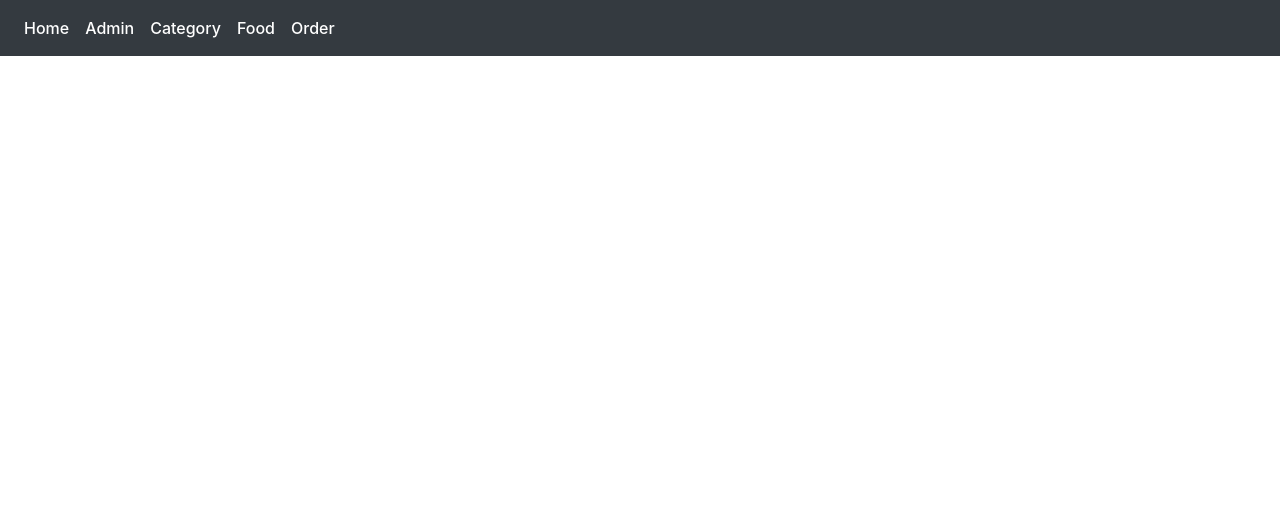
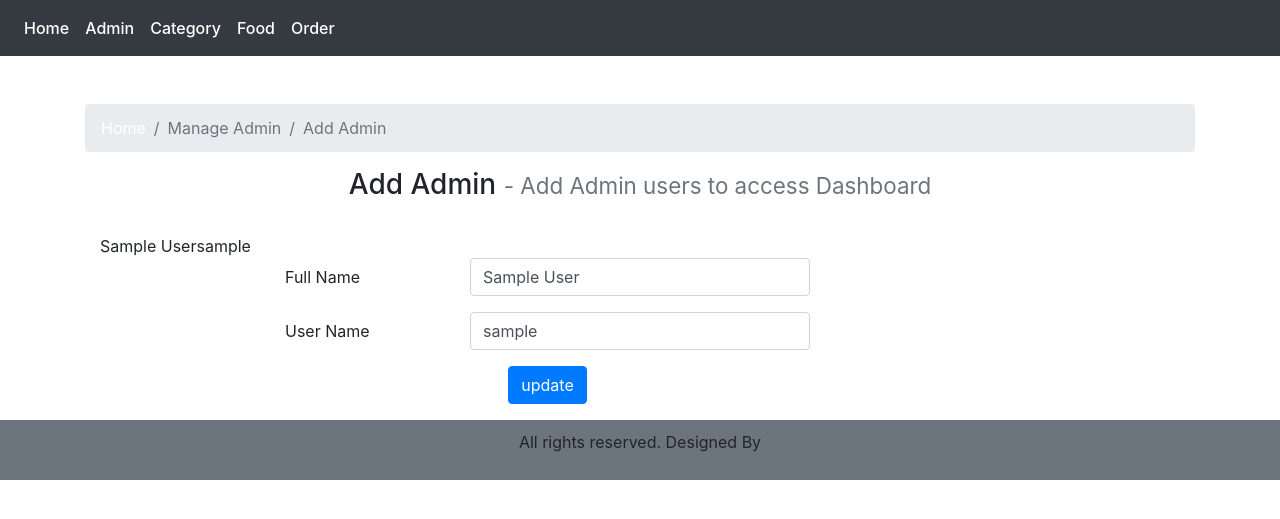
Before and after one commit to skjalal99/online-delivery, a PHP site: page /online-delivery/admin/update-admin.php?id=1 in a window 1280 px wide. Shown: the top 519 px of the page. Run offline with PHP 8.4, Linux system fonts and the light colour scheme; tables that the repository leaves empty or names only in its code hold one stand-in row (values such as "Sample post").

Commit message:
Update admin

```diff
--- a/admin/manage-admin.php
+++ b/admin/manage-admin.php
@@ -101,7 +101,7 @@
                                     <td><?php echo $full_name;?></td>
                                     <td><?php echo $user_name;?></td>
                                     <td>
-                                        <a class="btn btn-success" href="#" role="button">Update</a>
+                                        <a class="btn btn-success" href="<?php echo SITE_URL;?>/admin/update-admin.php?id=<?php echo $id ?>" role="button">Update</a>
                                         <a class="btn btn-danger" href="<?php echo SITE_URL;?>/admin/del-admin.php?id=<?php echo $id?>" role="button">Delete</a>
                                     </td>
                             </tr>
--- a/admin/update-admin.php
+++ b/admin/update-admin.php
@@ -1,3 +1,108 @@
 <?php include('includes/header.php');?>
 
 <?php include('includes/nav-menu.php');?>
+
+
+
+<!-- breadcrumb ends -->
+<div class='container'>
+                    <div aria-label="breadcrumb">
+                    <ol class="breadcrumb">
+                        <li class="breadcrumb-item"><a href="#">Home</a></li>
+                        <li class="breadcrumb-item active" aria-current="page">Manage Admin</li>
+                        <li class="breadcrumb-item active" aria-current="page">Add Admin</li>
+                    </ol>
+            </div>
+    <!-- breadcrumb ends -->
+
+
+
+<div class="container">
+            <h3 class="text-center">
+                Add Admin
+                <small class="text-muted">- Add Admin users to access Dashboard</small>
+            </h3></br>
+
+
+
+<?php
+// Get the id of selected user
+
+$id = $_GET['id'];
+
+// Create sql query
+$sql =  "SELECT * FROM tbl_admin where id =$id";
+
+//execute
+
+$res =  mysqli_query($conn, $sql);
+
+// check wheather query executed or not
+if ($res == TRUE){
+
+$count = mysqli_num_rows($res);
+
+// check we have user or not
+
+if($count==1){
+
+    // get details
+
+    $row = mysqli_fetch_assoc($res);
+
+   echo $full_name = $row['full_name'];
+    echo $user_name = $row['user_name'];
+
+}
+else{
+
+    header('location:'.SITE_URL.'admin/manage-admin.php');
+
+}
+}
+
+
+
+?>
+
+
+<!-- Add admin form starts  -->
+
+    <form method="post">
+      <div class="form-group row">
+        <label for="inputfull_name" class="col-sm-2 offset-sm-2 col-form-label">Full Name</label>
+        <div class="col-sm-4">
+          <input type="text" class="form-control" name="Full_name" Value="<?php echo $full_name;?>">
+        </div>
+      </div>
+      <div class="form-group row">
+        <label for="inputuser_name" class="col-sm-2 offset-sm-2 col-form-label">User Name</label>
+        <div class="col-sm-4">
+          <input type="text" class="form-control" name="User_name" Value="<?php echo $user_name;?>">
+        </div>
+      </div>
+
+
+      <div class="form-group row ">
+        <div class="col-sm-10 text-center">
+            <input type="hidden" name ="id" value="<?php echo $id;?>">
+          <input type="submit" class="btn btn-primary " name="update_submit" value="update">
+        </div>
+      </div>
+    </form>  <!-- update admin form Ends  -->
+
+
+  </div>
+</div>
+
+
+
+
+
+
+
+
+
+
+
+<?php include('includes/footer.php');?>
```
